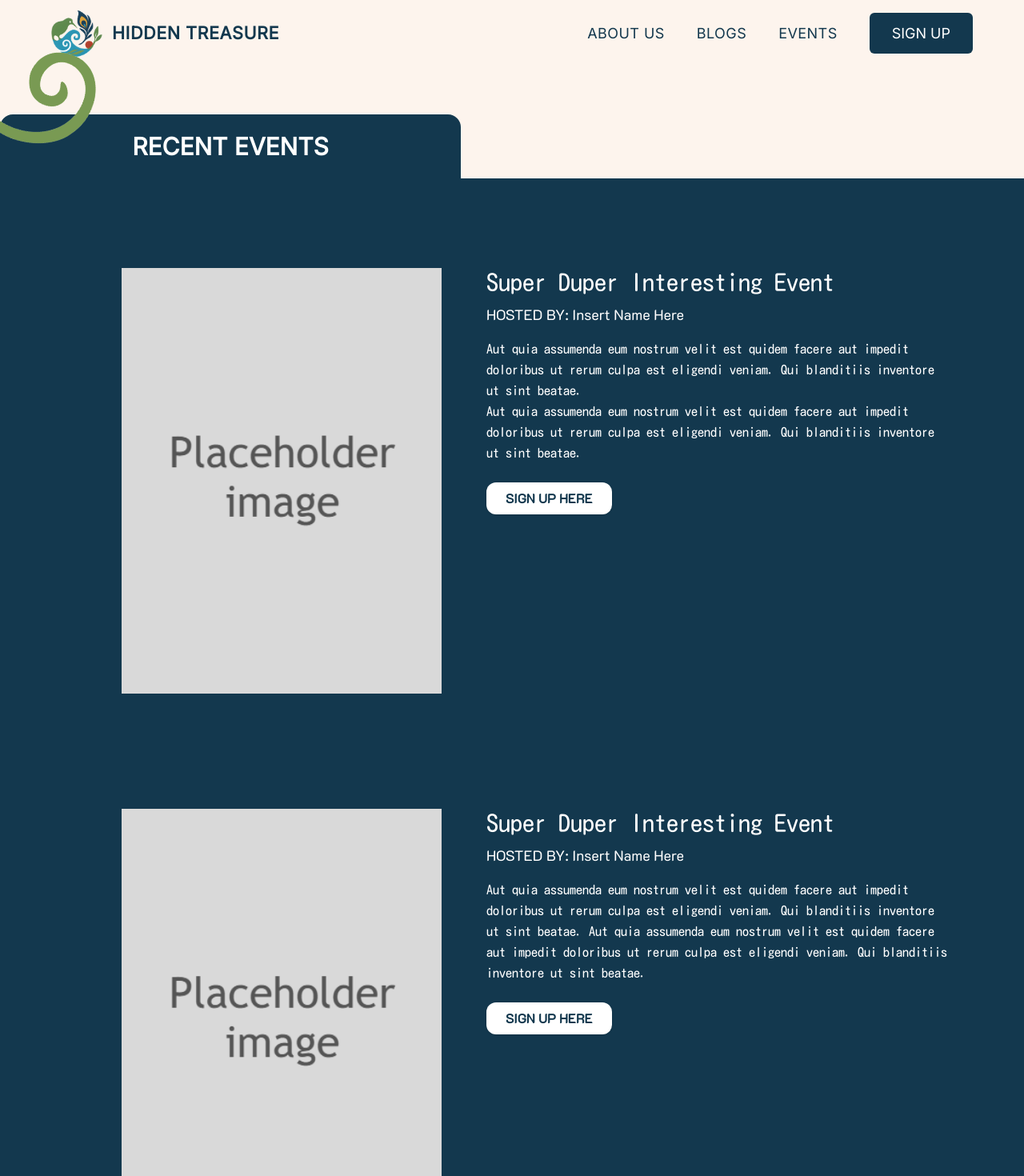
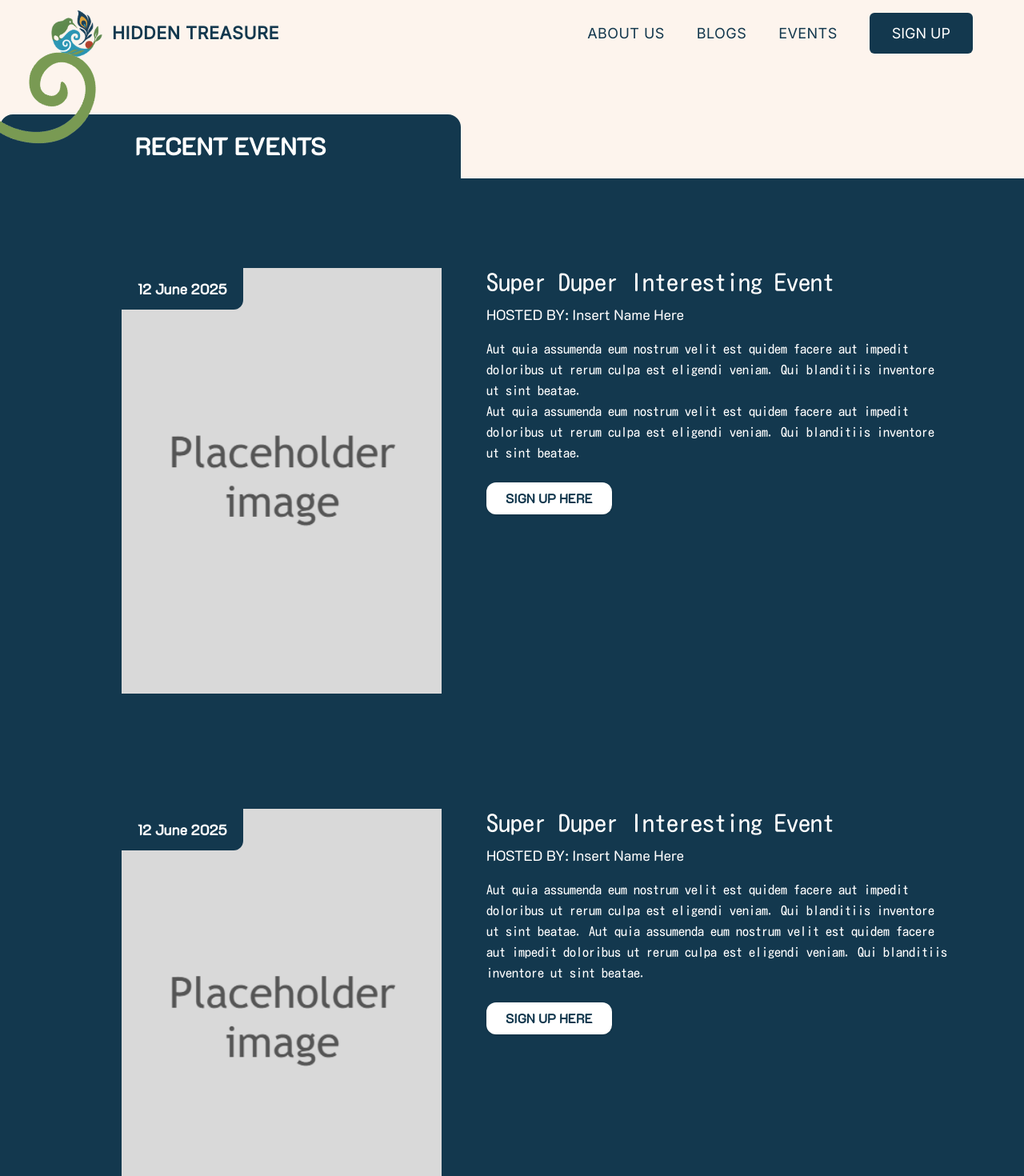
Before and after one commit to UoaWDCC/hidtreas, a Next.js app: page /events in a window 1280 px wide. Shown: the top 1470 px of the page at 80% size. Built offline with nearby package versions, Linux system fonts and the light colour scheme.

Commit message:
feat: added date boxes

```diff
--- a/src/app/(frontend)/events/page.tsx
+++ b/src/app/(frontend)/events/page.tsx
@@ -37,9 +37,9 @@ export default function EventsPage() {
         className="w-[45%] bg-[#13384E] rounded-t-2xl flex items-center justify-center"
         style={{ height: '5rem' }}
       >
-        <h1 className="text-white text-base md:text-2xl lg:text-3xl font-semibold">
+        <h2 className="text-white text-base md:text-2xl lg:text-3xl font-semibold">
           RECENT EVENTS
-        </h1>
+        </h2>
       </div>
 
       {/* Main Recent Events section */}
@@ -56,13 +56,23 @@ export default function EventsPage() {
             gap-6 md:gap-10 lg:gap-14
           "
         >
+          <div className="relative w-full max-w-[70%] md:max-w-[400px] h-auto">
             <Image
               src={PlaceholderImg}
               alt="Event placeholder image"
               width={400}
               height={300}
-            className="w-full max-w-[70%] md:max-w-[400px] h-auto"
+              className="w-full h-auto"
             />
+
+            {/* Date Box */}
+            <div
+              className="absolute top-0 left-0 bg-[#13384E] text-white px-5 py-3 text-lg font-semibold"
+              style={{ borderBottomRightRadius: '0.75rem' }}
+            >
+              12 June 2025
+            </div>
+          </div>
 
           <div className="text-white max-w-xl">
             <h2 className={`text-2xl md:text-3xl font-semibold mb-2 ${kosugiMaru.className}`}>
@@ -98,13 +108,23 @@ export default function EventsPage() {
             gap-6 md:gap-10 lg:gap-14
           "
         >
+          <div className="relative w-full max-w-[70%] md:max-w-[400px] h-auto">
             <Image
               src={PlaceholderImg}
               alt="Event placeholder image"
               width={400}
               height={300}
-            className="w-full max-w-[70%] md:max-w-[400px] h-auto"
+              className="w-full h-auto"
             />
+
+            {/* Date Box */}
+            <div
+              className="absolute top-0 left-0 bg-[#13384E] text-white px-5 py-3 text-lg font-semibold"
+              style={{ borderBottomRightRadius: '0.75rem' }}
+            >
+              12 June 2025
+            </div>
+          </div>
 
           <div className="text-white max-w-xl">
             <h2 className={`text-2xl md:text-3xl font-semibold mb-2 ${kosugiMaru.className}`}>
```
Lines whose indentation alone changed are shown as unchanged.
